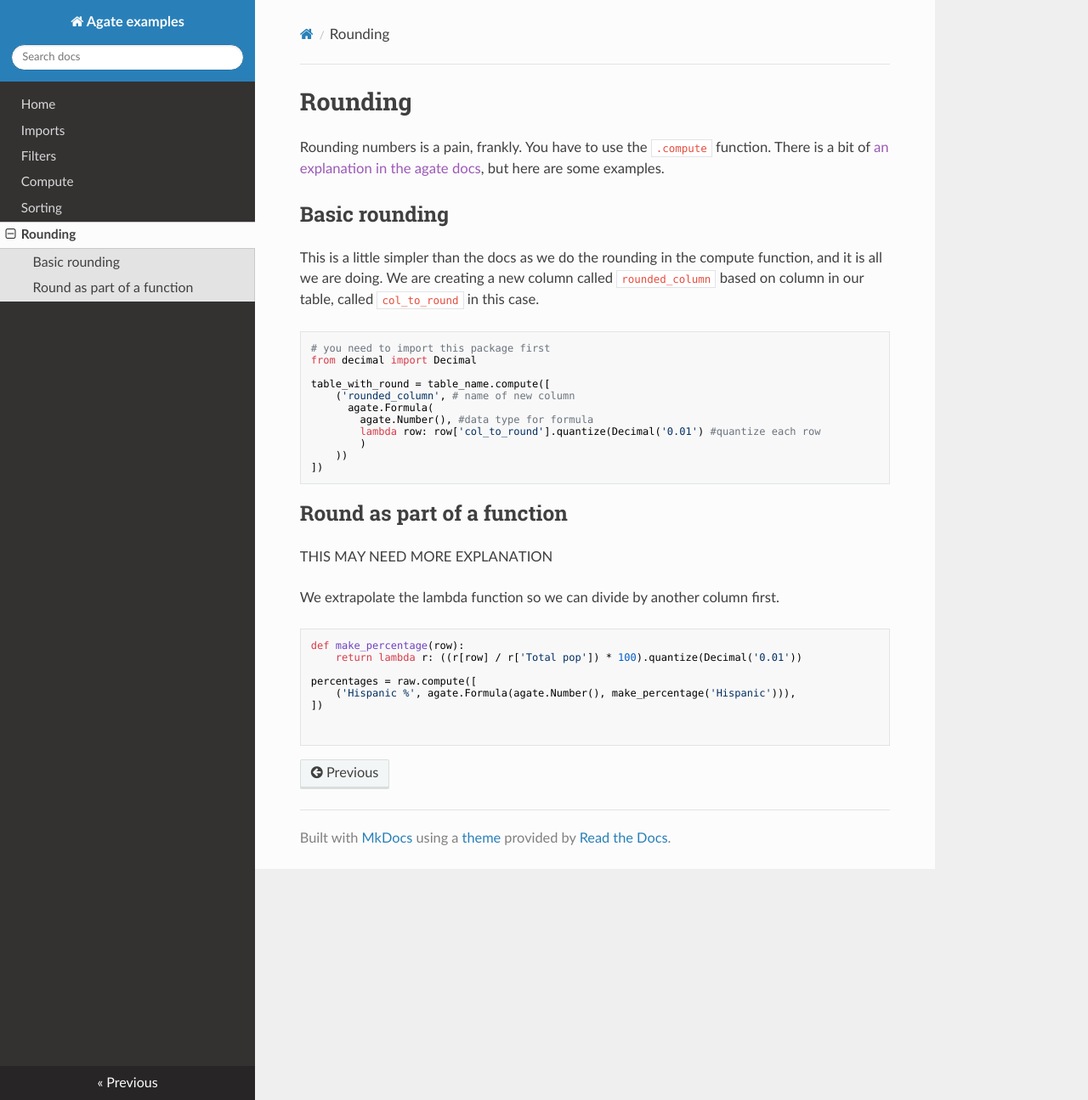
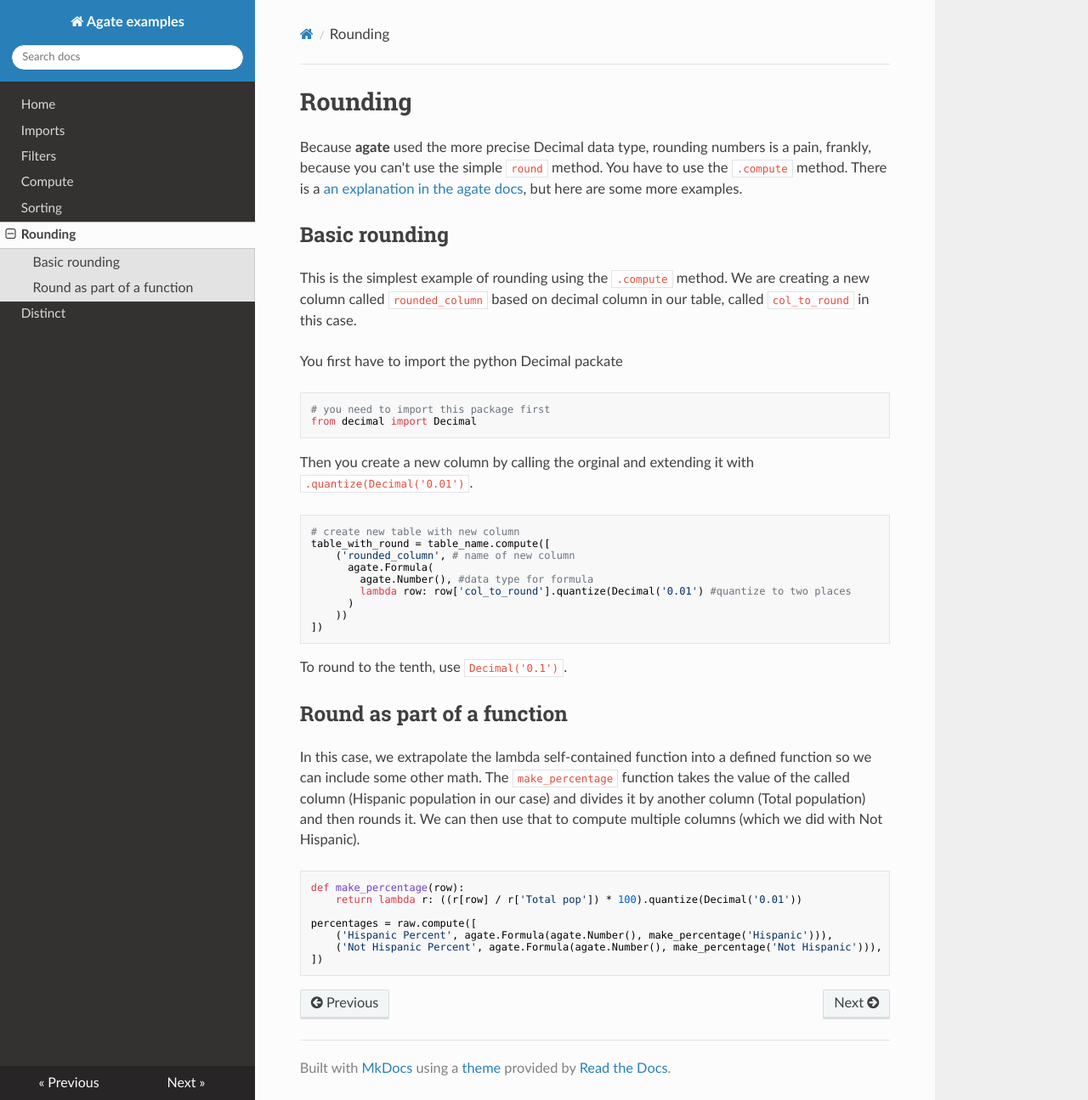
Before and after one commit to critmcdonald/agate-examples, an MkDocs documentation site: the page built from docs/rounding.md, in a window 1280 px wide and 1295 px high. Shown: the whole window at 85% size. Built offline with MkDocs 1.6.1, drawn with Linux system fonts in a browser that asks for light colours; nearby versions of some CDN libraries; old or Windows-style settings are respelled for this version of MkDocs.

Commit message:
rounding explained. distinct extrapolated

````diff
--- a/docs/rounding.md
+++ b/docs/rounding.md
@@ -1,40 +1,44 @@
 Rounding
 ========
 
-Rounding numbers is a pain, frankly. You have to use the `.compute` function. There is a bit of [an explanation in the agate docs](), but here are some examples.
+Because **agate** used the more precise Decimal data type, rounding numbers is a pain, frankly, because you can't use the simple `round` method. You have to use the `.compute` method. There is a [an explanation in the agate docs](http://agate.readthedocs.io/en/1.6.0/cookbook/compute.html#round-to-two-decimal-places), but here are some more examples.
 
 ## Basic rounding
 
-This is a little simpler than the docs as we do the rounding in the compute function, and it is all we are doing. We are creating a new column called `rounded_column` based on column in our table, called `col_to_round` in this case.
+This is the simplest example of rounding using the `.compute` method. We are creating a new column called `rounded_column` based on decimal column in our table, called `col_to_round` in this case.
 
+You first have to import the python Decimal packate
 
 ``` python
 # you need to import this package first
 from decimal import Decimal
+```
+Then you create a new column by calling the orginal and extending it with `.quantize(Decimal('0.01')`.
 
+``` python
+# create new table with new column
 table_with_round = table_name.compute([
     ('rounded_column', # name of new column
       agate.Formula(
         agate.Number(), #data type for formula
-        lambda row: row['col_to_round'].quantize(Decimal('0.01') #quantize each row
-        )
+        lambda row: row['col_to_round'].quantize(Decimal('0.01') #quantize to two places
+      )
     ))
 ])
 ```
 
+To round to the tenth, use `Decimal('0.1')`.
+
 ## Round as part of a function
 
-THIS MAY NEED MORE EXPLANATION
-
-We extrapolate the lambda function so we can divide by another column first.
+In this case, we extrapolate the lambda self-contained function into a defined function so we can include some other math. The `make_percentage` function takes the value of the called column (Hispanic population in our case) and divides it by another column (Total population) and then rounds it. We can then use that to compute multiple columns (which we did with Not Hispanic).
 
 ``` python
 def make_percentage(row):
     return lambda r: ((r[row] / r['Total pop']) * 100).quantize(Decimal('0.01'))
 
 percentages = raw.compute([
-    ('Hispanic %', agate.Formula(agate.Number(), make_percentage('Hispanic'))),
+    ('Hispanic Percent', agate.Formula(agate.Number(), make_percentage('Hispanic'))),
+    ('Not Hispanic Percent', agate.Formula(agate.Number(), make_percentage('Not Hispanic'))),
 ])
-
-
 ```
--- a/mkdocs.yml
+++ b/mkdocs.yml
@@ -6,6 +6,7 @@ pages:
 - Compute: compute.md
 - Sorting: sort.md
 - Rounding: rounding.md
+- Distinct: distinct.md
 theme: readthedocs
 extra_css:
     - extra.css
````
Also changed, not shown: docs/compute.md (+1 -3 lines), docs/distinct.md (added, +31 -0 lines), docs/filters.md (+0 -14 lines).
